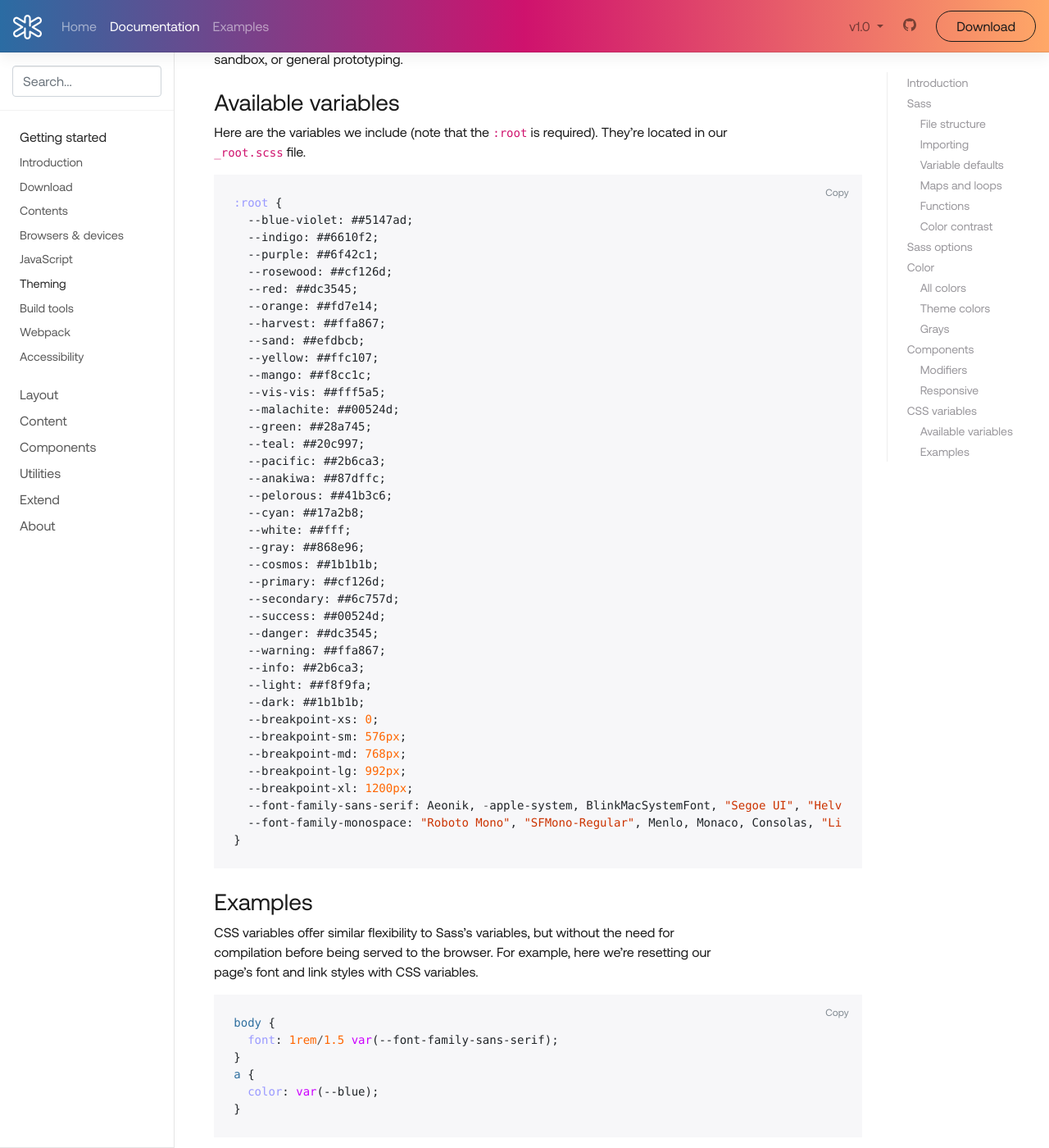
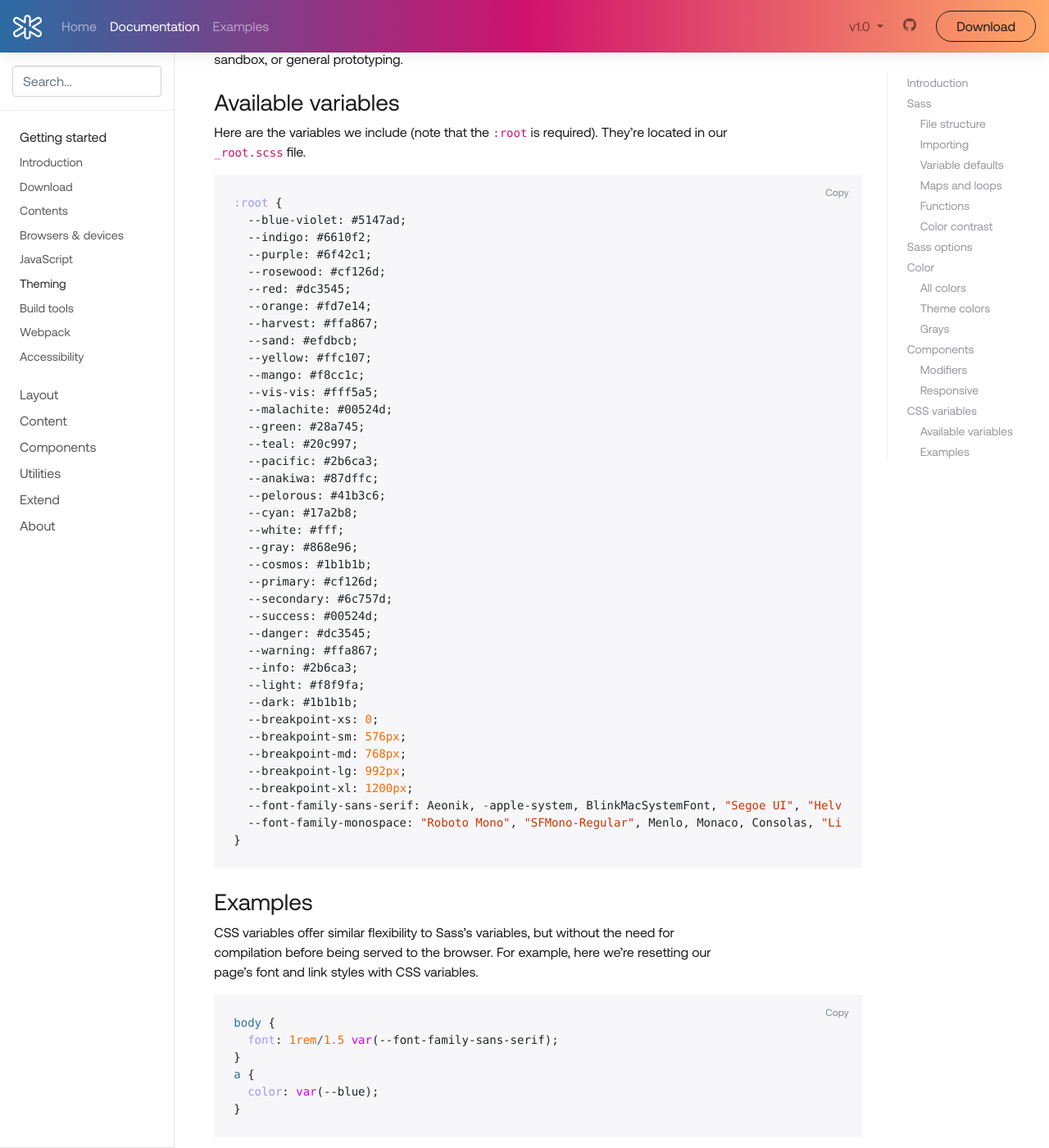
Before and after one commit to arielkirkwood/melodic-web, a Jekyll site: the page built from docs/1.0/getting-started/theming.md, in a window 1280 px wide and 1400 px high, scrolled down 10935 px. Shown: the whole window at 82% size. Built offline with Jekyll 4.4.1, drawn with Linux system fonts in a browser that asks for light colours; nearby versions of some CDN libraries; comment, search, counter and statistics services are not loaded; the table of contents is made by our own code.

Commit message:
Fix typo with hex values

```diff
--- a/docs/1.0/getting-started/theming.md
+++ b/docs/1.0/getting-started/theming.md
@@ -385,35 +385,35 @@ Here are the variables we include (note that the `:root` is required). They're l
 
 {% highlight css %}
 :root {
-  --blue-violet: ##5147ad;
-  --indigo: ##6610f2;
-  --purple: ##6f42c1;
-  --rosewood: ##cf126d;
-  --red: ##dc3545;
-  --orange: ##fd7e14;
-  --harvest: ##ffa867;
-  --sand: ##efdbcb;
-  --yellow: ##ffc107;
-  --mango: ##f8cc1c;
-  --vis-vis: ##fff5a5;
-  --malachite: ##00524d;
-  --green: ##28a745;
-  --teal: ##20c997;
-  --pacific: ##2b6ca3;
-  --anakiwa: ##87dffc;
-  --pelorous: ##41b3c6;
-  --cyan: ##17a2b8;
-  --white: ##fff;
-  --gray: ##868e96;
-  --cosmos: ##1b1b1b;
-  --primary: ##cf126d;
-  --secondary: ##6c757d;
-  --success: ##00524d;
-  --danger: ##dc3545;
-  --warning: ##ffa867;
-  --info: ##2b6ca3;
-  --light: ##f8f9fa;
-  --dark: ##1b1b1b;
+  --blue-violet: #5147ad;
+  --indigo: #6610f2;
+  --purple: #6f42c1;
+  --rosewood: #cf126d;
+  --red: #dc3545;
+  --orange: #fd7e14;
+  --harvest: #ffa867;
+  --sand: #efdbcb;
+  --yellow: #ffc107;
+  --mango: #f8cc1c;
+  --vis-vis: #fff5a5;
+  --malachite: #00524d;
+  --green: #28a745;
+  --teal: #20c997;
+  --pacific: #2b6ca3;
+  --anakiwa: #87dffc;
+  --pelorous: #41b3c6;
+  --cyan: #17a2b8;
+  --white: #fff;
+  --gray: #868e96;
+  --cosmos: #1b1b1b;
+  --primary: #cf126d;
+  --secondary: #6c757d;
+  --success: #00524d;
+  --danger: #dc3545;
+  --warning: #ffa867;
+  --info: #2b6ca3;
+  --light: #f8f9fa;
+  --dark: #1b1b1b;
   --breakpoint-xs: 0;
   --breakpoint-sm: 576px;
   --breakpoint-md: 768px;
```
